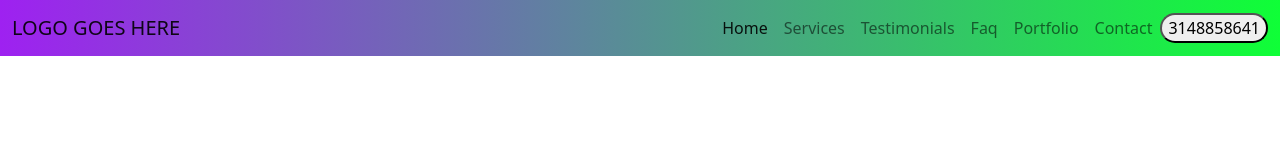
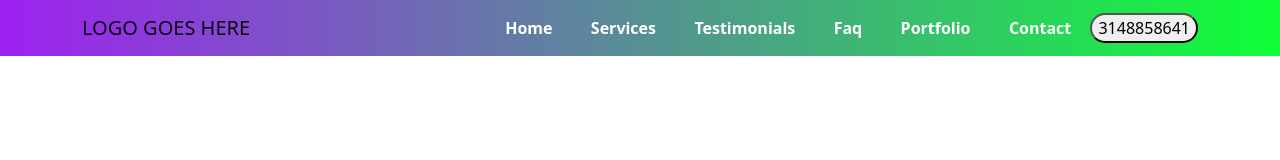
Before and after one commit to mac46005/bootstrap-v5, a website: page index.html in a window 1280 px wide. Drawn offline with Linux system fonts and the light colour scheme.

Commit message:
gradient mixin demo

```diff
--- a/index.html
+++ b/index.html
@@ -10,7 +10,7 @@
 <body>
     <!-- START NAVBAR SECTION -->
     <nav class="navbar navbar-expand-lg navbar-light menu">
-        <div class="container-fluid">
+        <div class="container">
           <a class="navbar-brand" href="#">
               LOGO GOES HERE
           </a>
--- a/scss/components/_mixins.scss
+++ b/scss/components/_mixins.scss
@@ -0,0 +1,4 @@
+@use'../custom' as *;
+@mixin gradient {
+    background: linear-gradient(to right,rgba($primary,0.95),rgba($secondary,0.95));
+}
--- a/scss/sections/_navbar.scss
+++ b/scss/sections/_navbar.scss
@@ -1,4 +1,14 @@
 @use'../custom' as *;
+@use'../components/mixins' as *;
 .menu{
-    background: linear-gradient(to right,rgba($primary,0.95),rgba($secondary,0.95));
+    @include gradient;
+    li{
+        padding: 0 0.7rem;
+
+        a{
+            color: $white !important;
+            text-transform: capitalize;
+            font-weight: 600;
+        }
+    }
 }
```
Also changed, not shown: assets/css/style.css, 1 other file.
